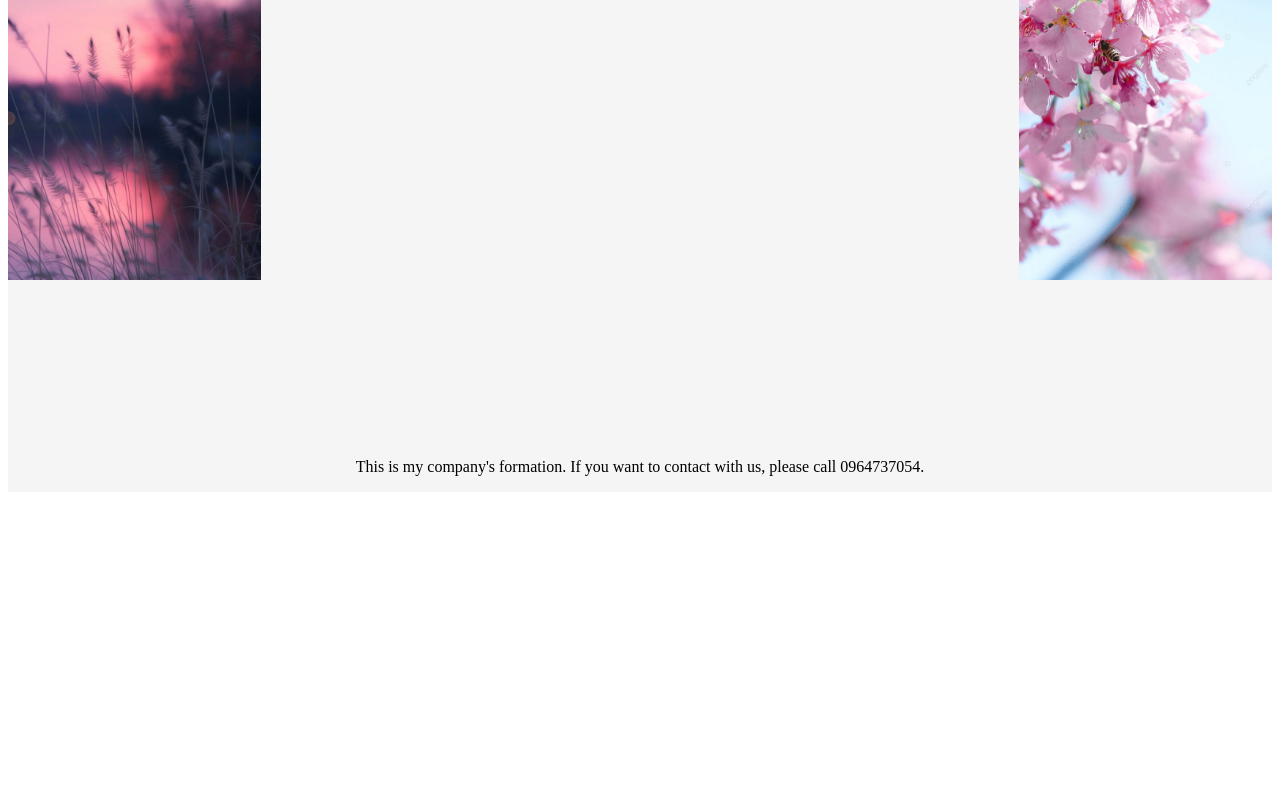
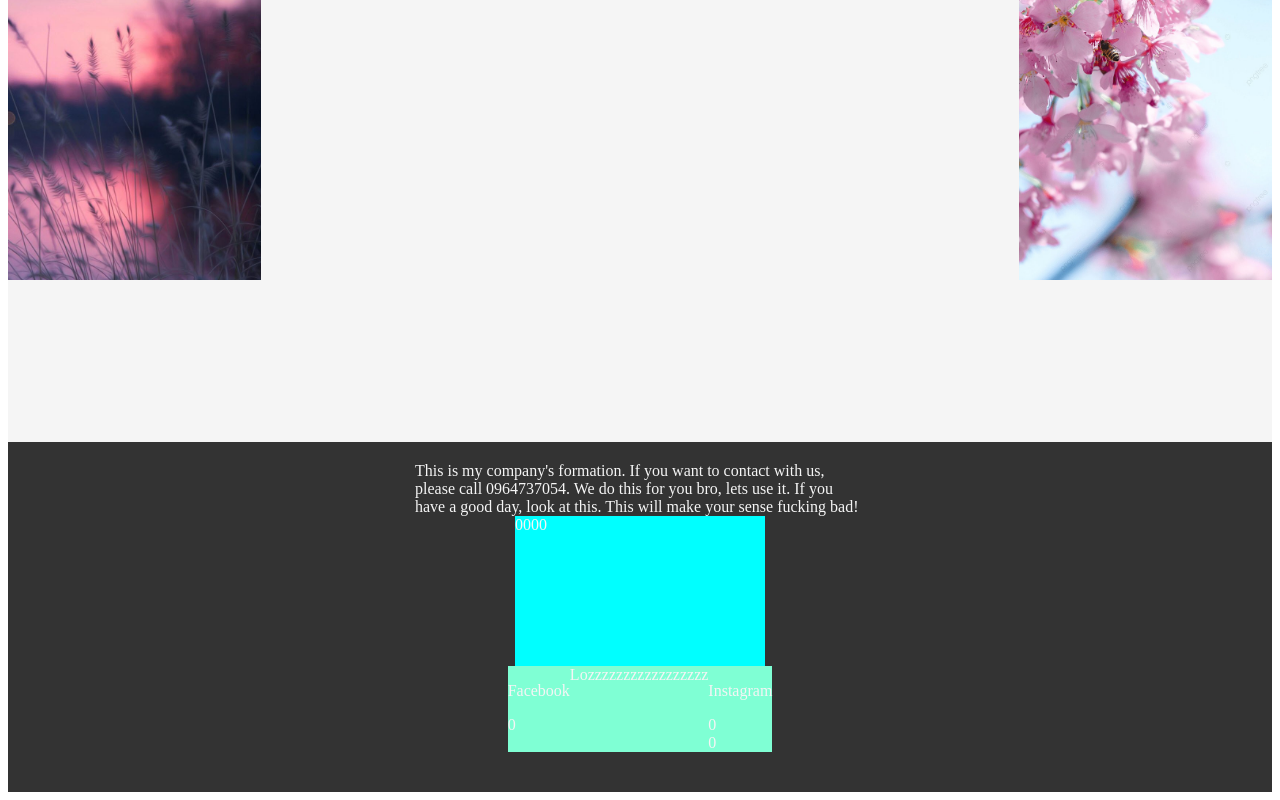
Before and after one commit to nqkhai294/LoginSite, a React (Create React App) app in the folder client/: page /login in a window 1280 px wide. Shown: the part 216-1016 px from the top of the page. Before the commit the page ends 800 px from the top, so only its background shows below. Built offline with nearby package versions, Linux system fonts and the light colour scheme.

Commit message:
update somthing in footer

```diff
--- a/client/src/components/Login/Login.jsx
+++ b/client/src/components/Login/Login.jsx
@@ -26,8 +26,29 @@ const Login = () => {
       </div>
 
       <div className="login-footer">
-        <p>This is my company's formation. If you want to
-            contact with us, please call 0964737054.</p>
+        <div>This is my company's formation. If you want to
+            contact with us, please call 0964737054. We do this
+            for you bro, lets use it. If you have a good day, look at this.
+            This will make your sense fucking bad!</div>
+
+
+
+        <div className="f-image1">0000</div>
+
+        <div className="f-contact">
+            <div className="facebook">
+                <p>Facebook</p>
+                <div className="i-facebook">0</div>
+            </div>
+
+            <div>Lozzzzzzzzzzzzzzzzz</div>
+
+            <div className="instagram">
+                <p>Instagram</p>
+                <div className="i-insta1">0</div>
+                <div className="i-insta2">0</div>
+            </div>
+        </div>
       </div>
     </div>
   );
--- a/client/src/components/Login/Login.scss
+++ b/client/src/components/Login/Login.scss
@@ -27,9 +27,32 @@
 
 .login-footer {
     display: flex;
+    flex-direction: column;
     justify-content: center;
     align-items: center;
-    height: 50px;
-    background-color: #f5f5f5;
+    padding-right: auto;
+    padding-left: auto;
+    color:#f5f5f5;
+    height: 350px;
+    background-color: #333;
     position: relative;
+
+    div {
+        max-width: 450px;
+
+
+    }
+
+    .f-image1 {
+        height: 150px;
+        width: 250px;
+        background-color: aqua;
+    }
+
+    .f-contact {
+        display: flex;
+        justify-content: space-between;
+        margin-bottom: 20px;
+        background-color: aquamarine;
+    }
 }
```
